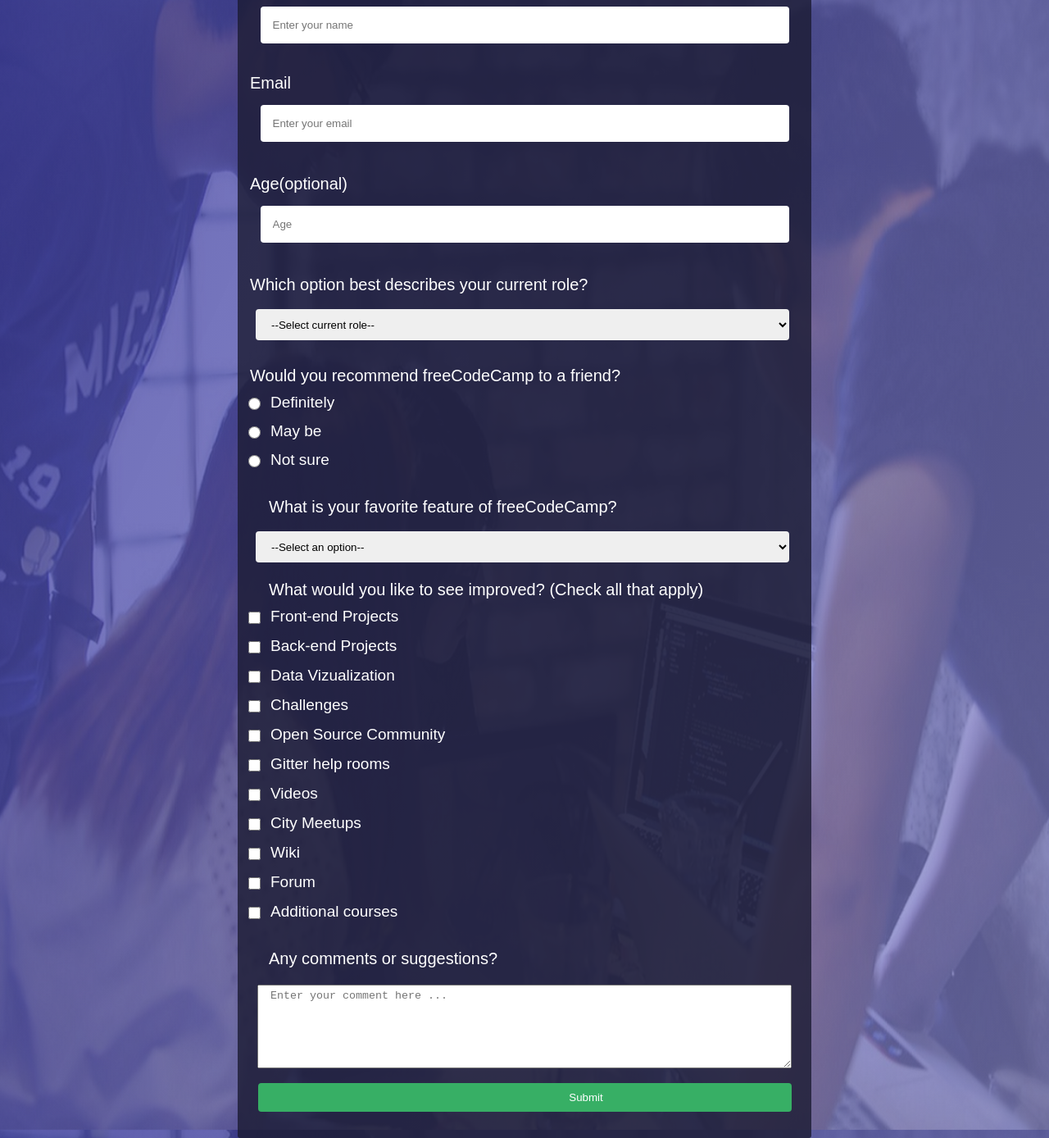
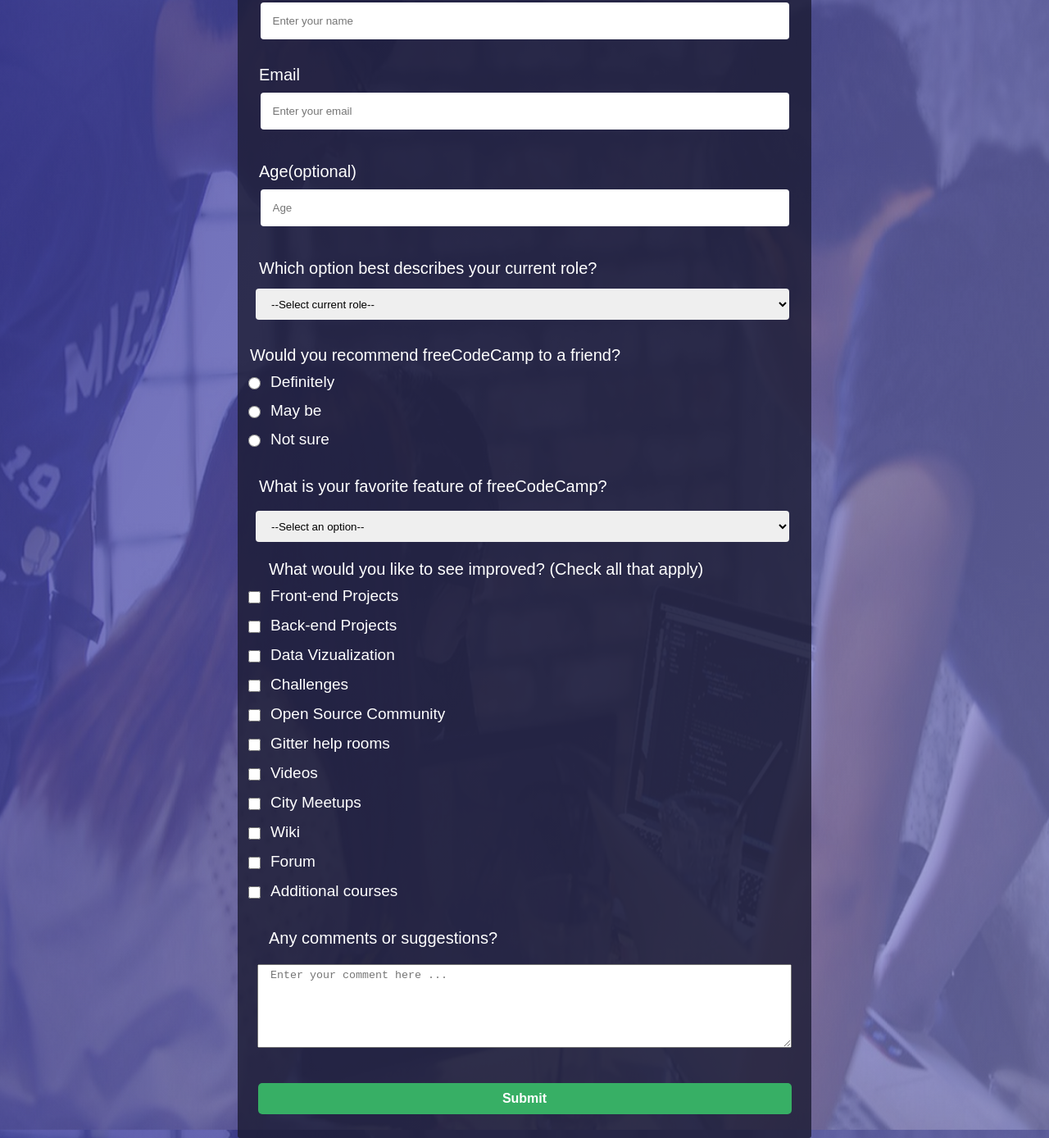
Before and after one commit to ostindev229/landing-Page2, a plain HTML site: page index.html in a window 1280 px wide. Shown: the part 173-1561 px from the top of the page at 82% size. Drawn offline with Linux system fonts and the light colour scheme.

Commit message:
index.html
Ceci est un formulaire avec des renseignements plus complexes!

```diff
--- a/index.html
+++ b/index.html
@@ -14,14 +14,14 @@
 <div class="C1">freeCodeCamp Survey Form</div>
 <div class="C2">Thank you for taking the time to help us improve the platform</div>
 <div class="case">
-	<p class="espace">Name</p>
+	<p style="margin-left: 26px;" class="espace">Name</p>
 <input class="pdi" type="email" name="email"placeholder="Enter your name">
 <div class="remontage">
-    <p class="espace">Email</p>
+    <p style="margin-left: 26px;" class="espace">Email</p>
 	<input  class=" pdi" type="text" name="email"placeholder="Enter your email">
-	<p class="Cp3 espace">Age(optional)</p>
+	<p style="margin-left: 26px;" class="Cp3 espace">Age(optional)</p>
 	<input class="pdi " type="number" min="12" name="name"placeholder="Age">
-    <p class="Cp3 espace">Which option best describes your current role?</p><br>
+    <p style="margin-left: 26px;" class="Cp3 espace">Which option best describes your current role?</p><br>
     <select class="pdi proportion" name="Select current role" id="" class="form-control" values="  ">
         <option>--Select current role--</option>
 
@@ -54,7 +54,7 @@
     		<label  class="f_fp11">Not sure</label></div>
 
 
-    		<p class="Cp6">What is your favorite feature of freeCodeCamp?</p><br>
+    		<p style="margin-left: 26px;" class="Cp6">What is your favorite feature of freeCodeCamp?</p><br>
     		 <select class="pdi proportion" name="Select current role" id="" class="form-control" values="  ">
         <option>--Select an option--</option>
 
@@ -115,8 +115,7 @@
 
     		<textarea class="pdi comment"  placeholder="Enter your comment here ..."name="ameliorer" id="ameliorer"></textarea><br><br>
 
-    		<input class="btn" type="submit" name="valider" value="Submit">
-
+				<div><button class=" btn">Submit</button></div>
     	</div>
 
 
--- a/style.css
+++ b/style.css
@@ -66,6 +66,7 @@
 }
 .espace{
 	margin-top: 20px;
+	margin: 15px;
 }
 .remontage{
 	margin-top: -40px;
@@ -104,10 +105,21 @@
 	width: 605px;
 	height: 75px;
 }
+
 .btn{
-	background-color: #37af65;
-	color: white;
-	font-weight:900px;
+background-color: #37af65;
+border: none;
+font-weight: 900;
+width: 645px;
+border-radius: 5px;
+margin-top: 10px;
+padding: 10px;
+margin-bottom: 60px;
+color: white;
+font-size: 16px;
+align-items: center;
+justify-content: center;
+
 }
 .flex_part{
 	display: flex;
@@ -198,7 +210,6 @@
 	display: flex;
 	margin: auto;
 	margin-top: 15px;
-	padding:0 0 0 150px;
 }
 
 }
```
